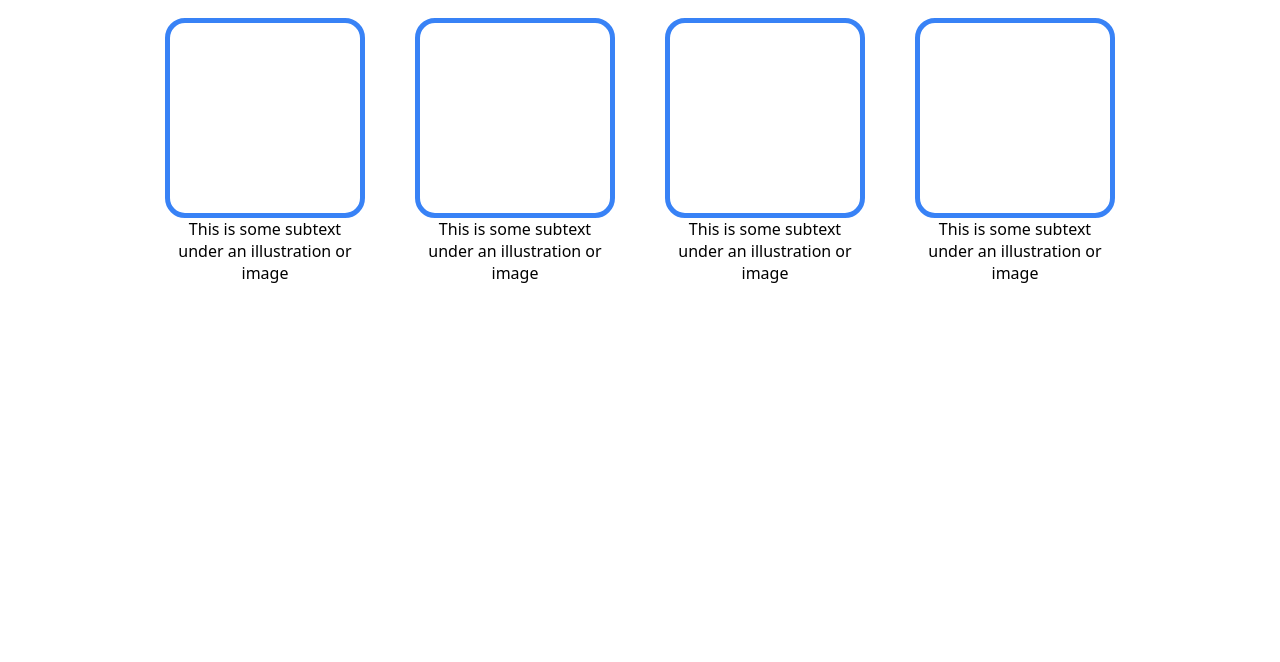
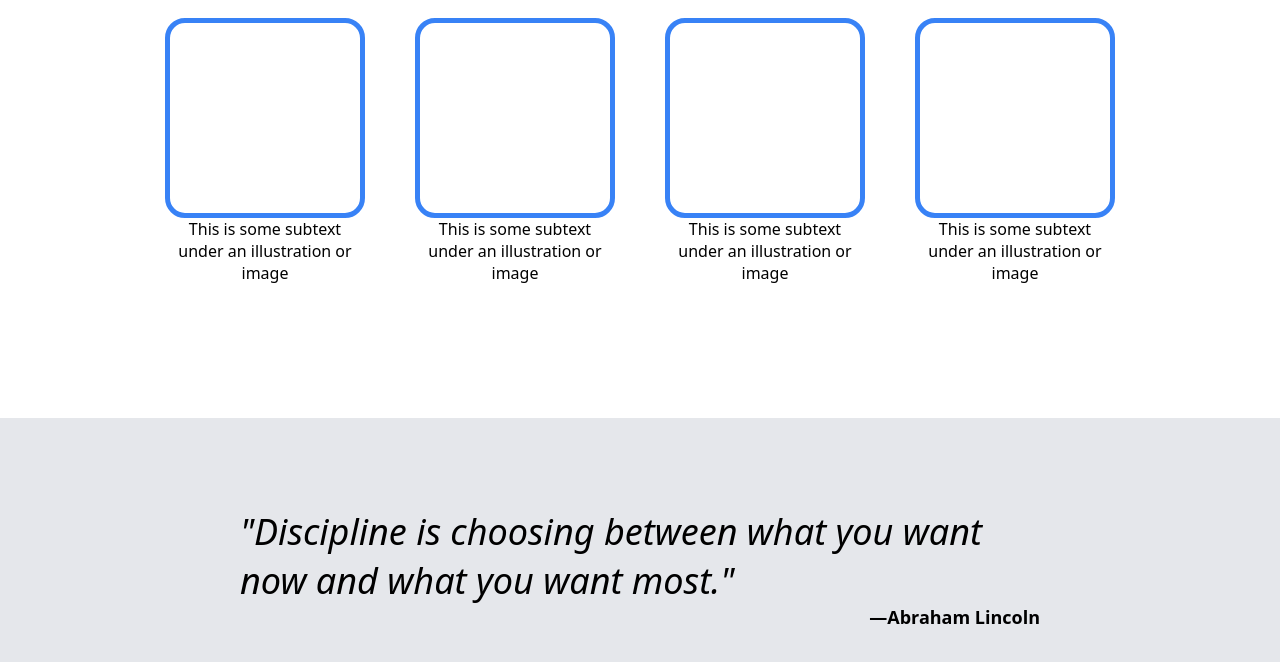
Before and after one commit to cyb-Kyo/landing-page, a plain HTML site: page index.html in a window 1280 px wide. Shown: the part 684-1346 px from the top of the page. Before the commit the page ends 1102 px from the top, so only its background shows below. Drawn offline with Linux system fonts and the light colour scheme.

Commit message:
Add a quote section

```diff
--- a/index.html
+++ b/index.html
@@ -48,5 +48,9 @@
                 </div>
             </div>
         </div>
+        <div class="quote-section">
+            <div class="quote">"Discipline is choosing between what you want now and what you want most."</div>
+            <div class="attribution">—Abraham Lincoln</div>
+        </div>
     </body>
 </html>
--- a/styles.css
+++ b/styles.css
@@ -104,7 +104,7 @@ a{
 
 .info-cards{
     display: flex;
-    height: 400px;
+    min-height: 400px;
     justify-content: center;
     align-items: flex-start;
     flex-wrap: wrap;
@@ -126,3 +126,26 @@ a{
     border: 5px solid #3882F6;
     border-radius: 20px;
 }
+
+.quote-section{
+    background-color: #E5E7EB;
+    display: flex;
+    flex-direction: column;
+    height: 300px;
+    justify-content: center;
+    align-items: center;
+}
+
+.quote{
+    font-size: 36px;
+    font-weight: 300;
+    font-style: italic;
+    width: 800px;
+}
+
+.attribution{
+    font-size: 18px;
+    font-weight: bold;
+    width: 800px;
+    text-align: right;
+}
```
